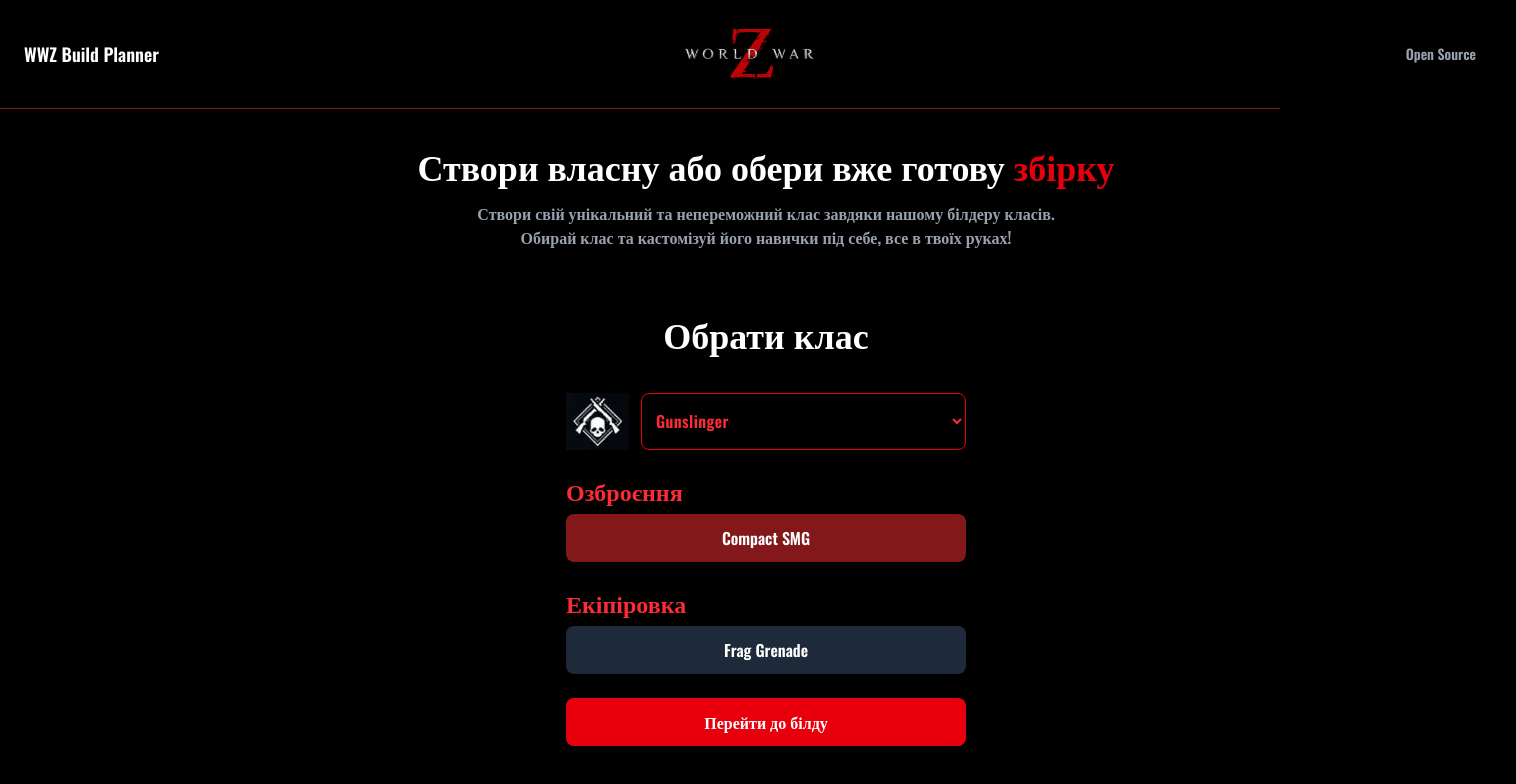
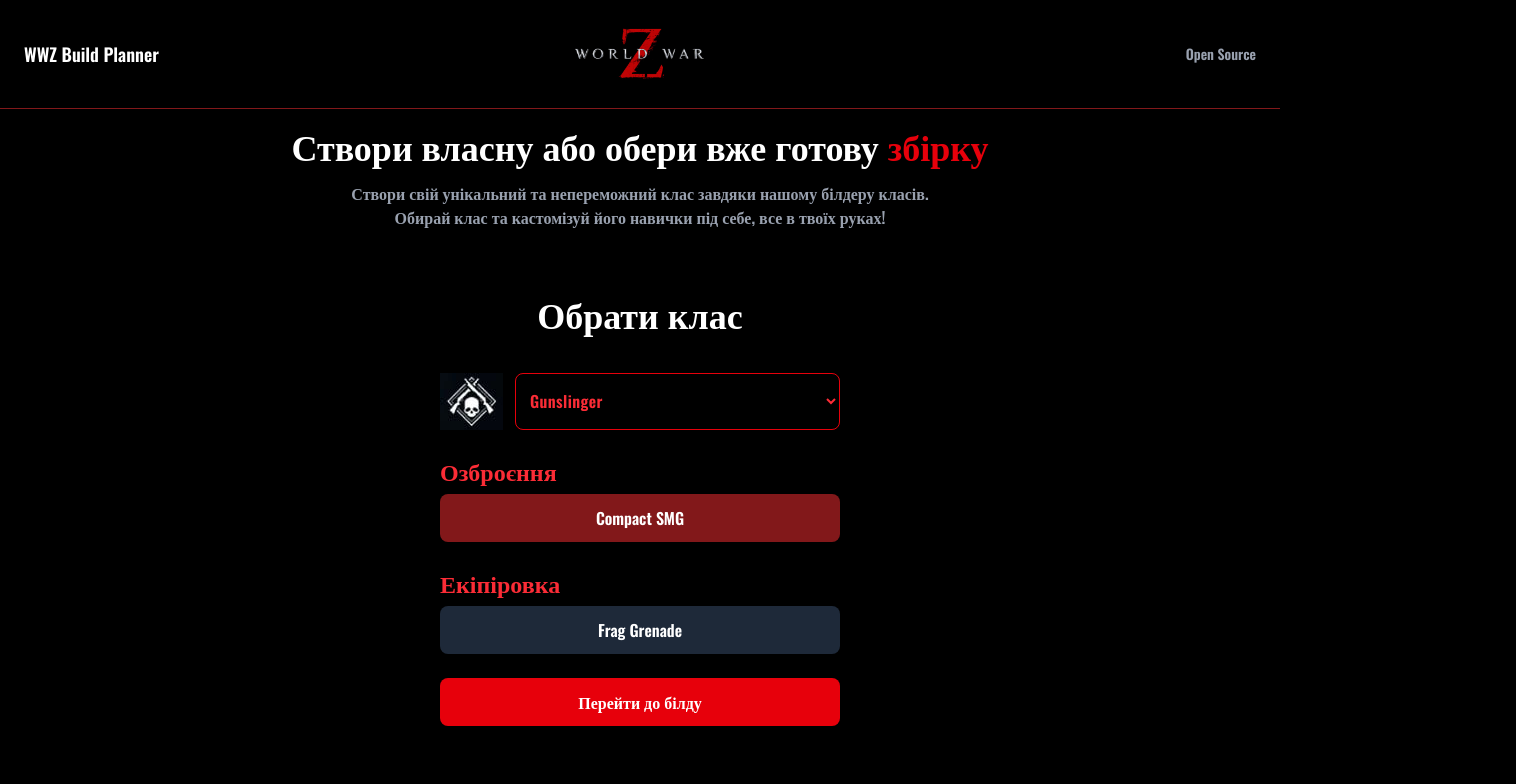
Before and after one commit to kwkscream/WWZ-builder, a Vue app: page / in a window 1280 px wide. Shown: the top 784 px of the page, 1516 px wide, since content can reach past the window. Built offline with nearby package versions, Linux system fonts and the light colour scheme.

Commit message:
fixed sizing

```diff
--- a/src/App.vue
+++ b/src/App.vue
@@ -7,7 +7,7 @@
 <template>
     <Analytics />
     <Header />
-    <main class="p-4 h-[700px]">
+    <main class="p-4 h-auto">
       <RouterView />
     </main>
 </template>
--- a/src/components/Header.vue
+++ b/src/components/Header.vue
@@ -4,7 +4,7 @@
 
 <template>
 	<header class="border-b border-red-900">
-		<div class="w-[1500px] my-0 mx-auto">
+		<div class="max-w-[1500px] w-full mx-auto">
 			<nav class="flex justify-between p-6">
 				<div class="flex items-center justify-center">
 					<RouterLink
@@ -15,7 +15,7 @@
 				</div>
 				<div class="flex items-center justify-center">
 					<RouterLink to="/"
-						><img src="../assets/wwz-logo.png" class="w-35 h-15"
+						><img src="../assets/wwz-logo.png" class="w-[140px] h-[60px]"
 					/></RouterLink>
 				</div>
 				<div class="flex items-center">
--- a/src/views/ChoosePerks.vue
+++ b/src/views/ChoosePerks.vue
@@ -110,7 +110,7 @@
 <template>
 	<DragDrop />
 	<!-- інфа шо за клас пікнули -->
-
+	<div class="flex-col items-center justify-center h-screen">
 	<div class="flex justify-center items-center gap-2">
 		<h2 class="text-4xl font-bold mb-4 text-white text-center">
 			Обраний клас -
@@ -183,6 +183,7 @@
 		<h3 class="font-bold">{{ hoveredSkill.name }}</h3>
 		<p>{{ hoveredSkill.description }}</p>
 	</div>
+	</div>
 </template>
 
 <style scoped></style>
--- a/src/views/MainPage.vue
+++ b/src/views/MainPage.vue
@@ -3,8 +3,8 @@
 </script>
 
 <template>
-	<div class="flex justify-center items-center flex-col pt-5 pb-5">
-		<div class="w-[1500px] my-0 mx-auto">
+	<div class="flex-col items-center justify-center">
+		<div class="max-w-[1500px] w-full mx-auto">
 			<h1 class="text-4xl font-bold mb-4 text-white text-center">
 				Створи власну або обери вже готову
 				<span class="text-red-600">збірку</span>
```
